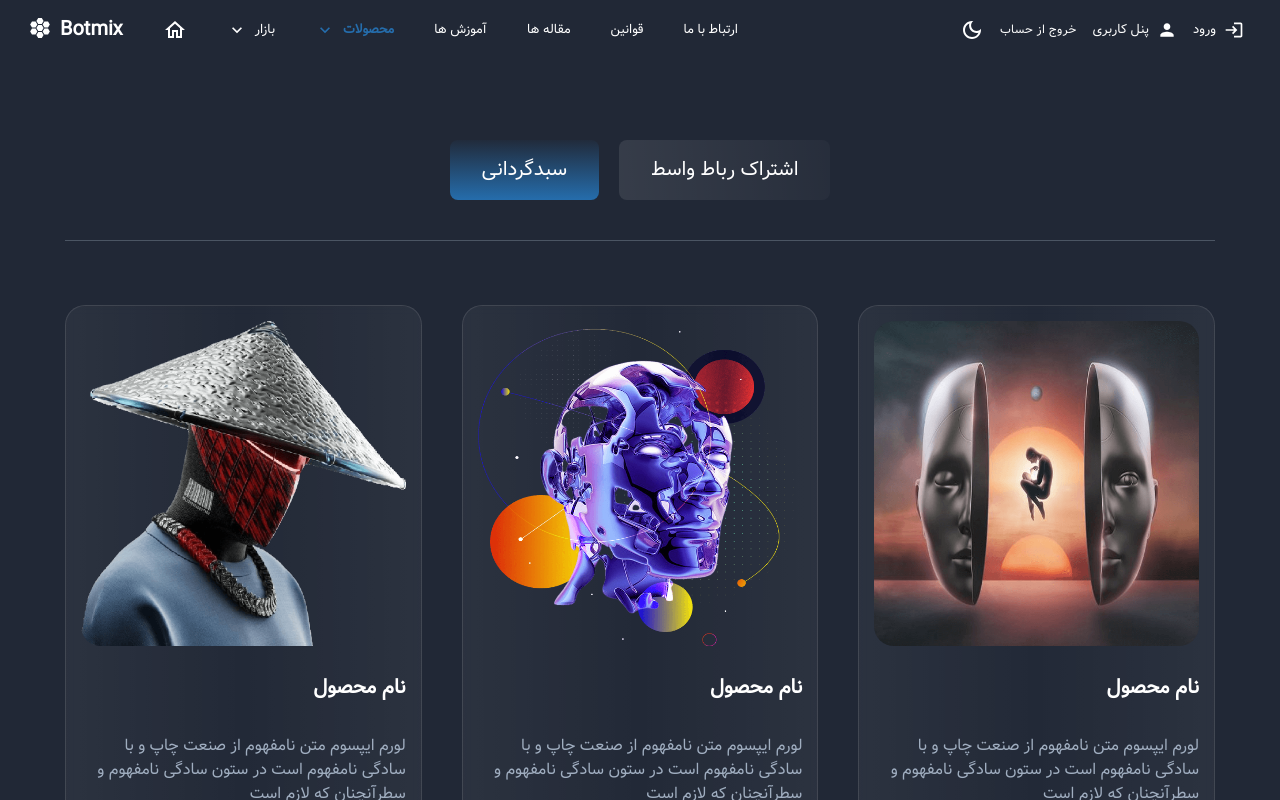
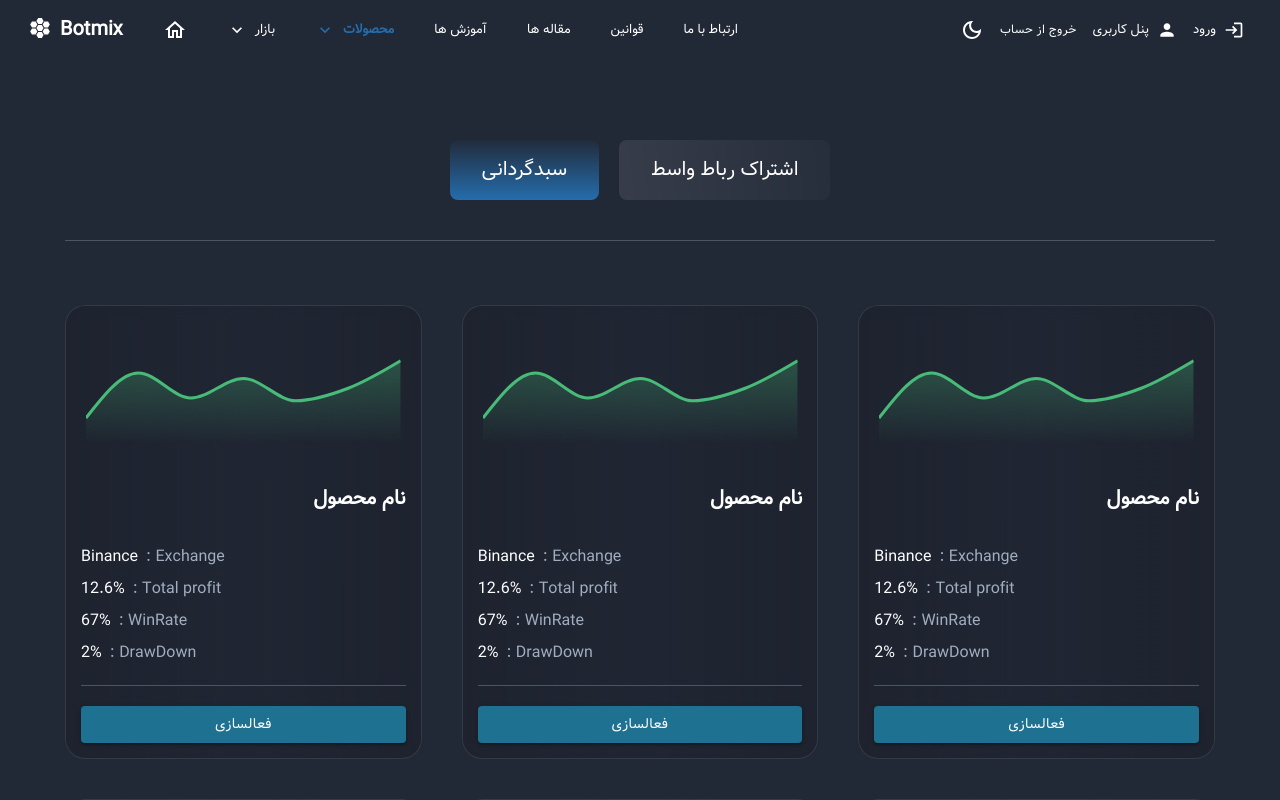
Before and after one commit to Alivolley/adminbotmix, a React (Vite) app: page /products in a window 1280 px wide. Both pictures are taken after a click on the button "سبدگردانی". Shown: the top 800 px of the page. Built offline with nearby package versions, Linux system fonts and the light colour scheme.

Commit message:
products : chart added to products card

```diff
--- a/src/components/form-group/link-component/link-component.style.js
+++ b/src/components/form-group/link-component/link-component.style.js
@@ -7,8 +7,6 @@ export const LinkComponentStyle = styled.button(({ theme }) => ({
 
   ...(theme.palette.mode === 'dark'
     ? {
-        // background:
-        //   'linear-gradient(89.96deg,hsla(0,0%,100%,.05) .03%,hsla(0,0%,100%,.008) 49.67%,hsla(0,0%,100%,.05) 99.96%)',
         backgroundColor: '#ffffff0d',
       }
     : {
--- a/src/components/pages/products/product-card/product-card.jsx
+++ b/src/components/pages/products/product-card/product-card.jsx
@@ -1,21 +1,67 @@
+import { Area, AreaChart, ResponsiveContainer } from 'recharts';
+
 // MUI
 import { Button } from '@mui/material';
 
 // Assets
 import { ProductCardStyle } from './product-card.style';
 
-function ProductCard({ imageSrc }) {
+function ProductCard() {
+  const testArray = [
+    { uv: 1200 },
+    { uv: 3000 },
+    { uv: 2000 },
+    { uv: 2780 },
+    { uv: 1890 },
+    { uv: 2390 },
+    { uv: 3490 },
+  ];
+
   return (
     <ProductCardStyle>
-      <div id="image_wrapper">
-        <img src={imageSrc} alt="product" />
+      <div className="my-8">
+        <ResponsiveContainer width="100%" height={100}>
+          <AreaChart data={testArray}>
+            <defs>
+              <linearGradient id="colorUv" x1="0" y1="0" x2="0" y2="1">
+                <stop offset="5%" stopColor="#48BB78" stopOpacity={0.3} />
+                <stop offset="95%" stopColor="#48BB78" stopOpacity={0} />
+              </linearGradient>
+            </defs>
+
+            <Area
+              type="monotone"
+              dataKey="uv"
+              stroke="#48BB78"
+              strokeWidth="3px"
+              fillOpacity={1}
+              fill="url(#colorUv)"
+            />
+          </AreaChart>
+        </ResponsiveContainer>
       </div>
       <h3 className="mt-7 text-xl font-bold">نام محصول</h3>
 
-      <p className="mb-5 mt-8 border-b border-gray-300 pb-5 dark:border-gray-600 dark:text-textGray">
-        لورم ایپسوم متن نامفهوم از صنعت چاپ و با سادگی نامفهوم است در ستون سادگی
-        نامفهوم و سطرآنچنان که لازم است
-      </p>
+      <div className="mb-5 mt-8 border-b border-gray-300 pb-5 dark:border-gray-600">
+        <div className="space-y-2">
+          <div className="flex items-center justify-end gap-2">
+            <p className="whitespace-nowrap text-textGray">Exchange :</p>
+            <p>Binance</p>
+          </div>
+          <div className="flex items-center justify-end gap-2">
+            <p className="whitespace-nowrap text-textGray">Total profit :</p>
+            <p>12.6%</p>
+          </div>
+          <div className="flex items-center justify-end gap-2">
+            <p className="whitespace-nowrap text-textGray">WinRate :</p>
+            <p>67%</p>
+          </div>
+          <div className="flex items-center justify-end gap-2">
+            <p className="whitespace-nowrap text-textGray">DrawDown :</p>
+            <p>2%</p>
+          </div>
+        </div>
+      </div>
 
       <Button
         className="w-full !font-vazir"
--- a/src/components/pages/products/product-card/product-card.style.js
+++ b/src/components/pages/products/product-card/product-card.style.js
@@ -1,40 +1,12 @@
 import styled from '@emotion/styled';
 
-export const ProductCardStyle = styled.div(({ theme }) => ({
-  ...(theme.palette.mode === 'dark'
-    ? {
-        background:
-          'linear-gradient(89.96deg,hsla(0,0%,100%,.05) .03%,hsla(0,0%,100%,.008) 49.67%,hsla(0,0%,100%,.05) 99.96%)',
-      }
-    : {
-        background:
-          'linear-gradient(89.96deg, hsl(0deg 0% 0% / 10%) .03%, hsl(0deg 0% 0% / 20%) 49.67%, hsl(0deg 0% 0% / 10%) 99.96%)',
-      }),
+export const ProductCardStyle = styled.div(() => ({
+  background:
+    'linear-gradient(89.96deg, rgb(22 20 24 / 23%) 1%, rgb(22 20 24 / 10%) 49.67%, rgb(22 20 24 / 23%) 99%)',
 
   width: '100%',
   backdropFilter: 'blur(4px)',
   border: '1px solid hsla(0,0%,100%,.1)',
   borderRadius: '20px',
   padding: '15px',
-
-  ':hover': {
-    '& #image_wrapper': {
-      img: {
-        transform: 'scale(1.1)',
-      },
-    },
-  },
-
-  '& #image_wrapper': {
-    borderRadius: '20px',
-    aspectRatio: '1/1',
-    overflow: 'hidden',
-
-    img: {
-      width: '100%',
-      height: '100%',
-      objectFit: 'fill',
-      transition: 'all 0.4s',
-    },
-  },
 }));
--- a/src/components/pages/products/robot-cart/robot-cart.jsx
+++ b/src/components/pages/products/robot-cart/robot-cart.jsx
@@ -38,7 +38,12 @@ function RobotCart() {
         </p>
       </div>
 
-      <Button className="w-full !font-vazir" variant="outlined" color="primary">
+      <Button
+        className="!mb-3 w-full !font-vazir"
+        variant="outlined"
+        color="primary"
+        size="large"
+      >
         خرید اشتراک
       </Button>
     </RobotCartStyle>
--- a/src/components/pages/products/robot-cart/robot-cart.style.js
+++ b/src/components/pages/products/robot-cart/robot-cart.style.js
@@ -1,15 +1,8 @@
 import styled from '@emotion/styled';
 
-export const RobotCartStyle = styled.div(({ theme }) => ({
-  ...(theme.palette.mode === 'dark'
-    ? {
-        background:
-          'linear-gradient(89.96deg,hsla(0,0%,100%,.05) .03%,hsla(0,0%,100%,.008) 49.67%,hsla(0,0%,100%,.05) 99.96%)',
-      }
-    : {
-        background:
-          'linear-gradient(89.96deg, hsl(0deg 0% 0% / 10%) .03%, hsl(0deg 0% 0% / 20%) 49.67%, hsl(0deg 0% 0% / 10%) 99.96%)',
-      }),
+export const RobotCartStyle = styled.div(() => ({
+  background:
+    'linear-gradient(89.96deg, rgb(22 20 24 / 23%) 1%, rgb(22 20 24 / 10%) 49.67%, rgb(22 20 24 / 23%) 99%)',
 
   width: '100%',
   backdropFilter: 'blur(4px)',
--- a/src/pages/products/products.jsx
+++ b/src/pages/products/products.jsx
@@ -3,12 +3,6 @@ import { useLocation } from 'react-router-dom';
 
 // MUI
 import { Grid } from '@mui/material';
-
-// Assets
-import articlePicTest from '../../assets/images/articlePicTest.png';
-import articlePicTest2 from '../../assets/images/portfolioTest.png';
-import articlePicTest3 from '../../assets/images/testPic.png';
-import articlePicTest4 from '../../assets/images/user.jpg';
 
 // Components
 import ProductCard from '../../components/pages/products/product-card/product-card';
@@ -74,22 +68,22 @@ function Products() {
         <div className="mt-9 customSm:mt-16">
           <Grid container spacing={5}>
             <Grid item xs={12} sm={6} md={4}>
-              <ProductCard imageSrc={articlePicTest} />
+              <ProductCard />
             </Grid>
             <Grid item xs={12} sm={6} md={4}>
-              <ProductCard imageSrc={articlePicTest2} />
+              <ProductCard />
             </Grid>
             <Grid item xs={12} sm={6} md={4}>
-              <ProductCard imageSrc={articlePicTest3} />
+              <ProductCard />
             </Grid>
             <Grid item xs={12} sm={6} md={4}>
-              <ProductCard imageSrc={articlePicTest4} />
+              <ProductCard />
             </Grid>
             <Grid item xs={12} sm={6} md={4}>
-              <ProductCard imageSrc={articlePicTest} />
+              <ProductCard />
             </Grid>
             <Grid item xs={12} sm={6} md={4}>
-              <ProductCard imageSrc={articlePicTest} />
+              <ProductCard />
             </Grid>
           </Grid>
         </div>
```
